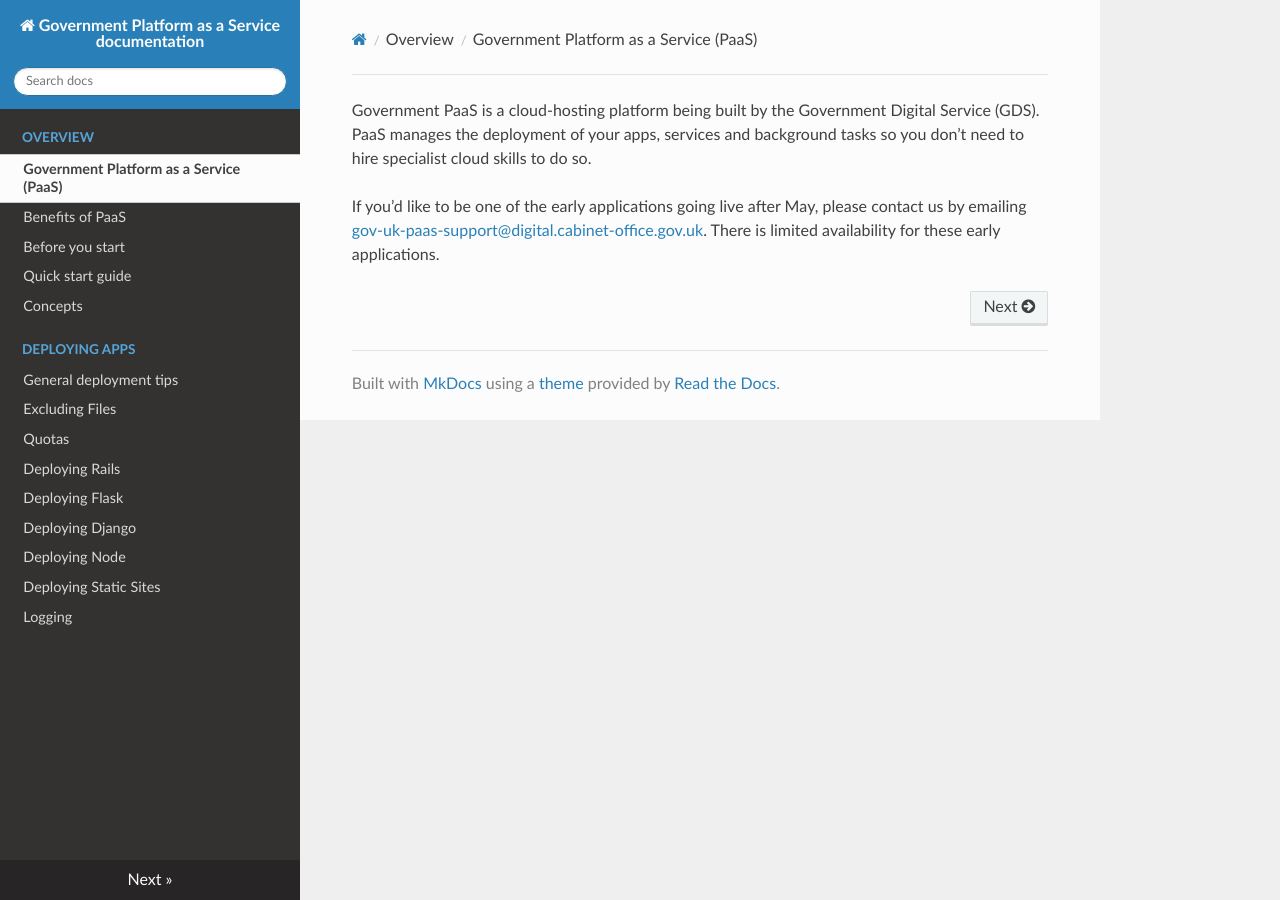
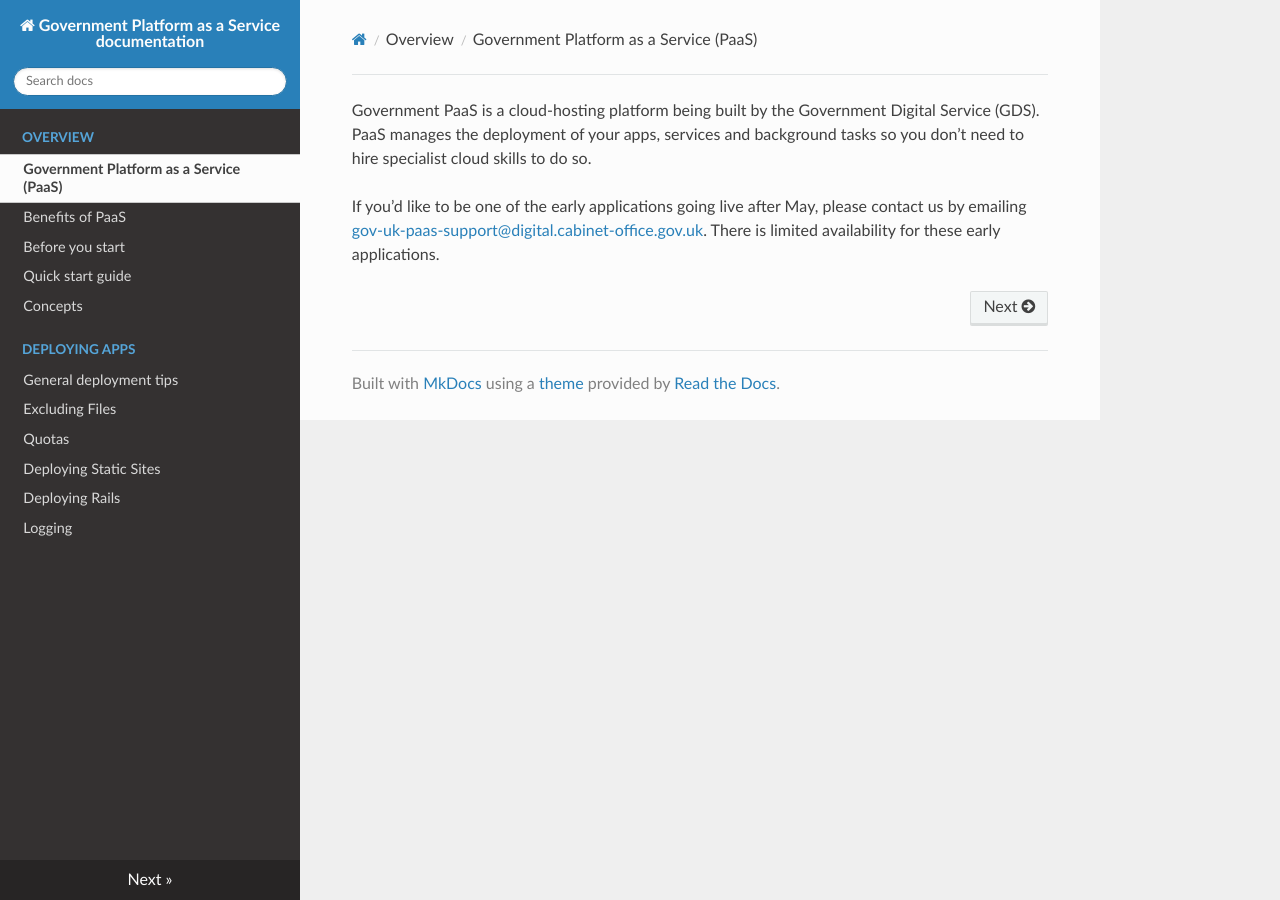
Before and after one commit to alphagov/paas-developer-docs, an MkDocs documentation site: the page built from docs/index.md, in a window 1280 px wide. Built offline with MkDocs 1.6.1, drawn with Linux system fonts in a browser that asks for light colours; nearby versions of some CDN libraries; old or Windows-style settings are respelled for this version of MkDocs.

Commit message:
Hide Flask/Django/Node docs
There are no tenants using these frameworks yet and these instructions
haven't been tested, so hide them until they can be reviewed

```diff
--- a/mkdocs.yml
+++ b/mkdocs.yml
@@ -11,9 +11,9 @@ pages:
     - 'General deployment tips': 'deploying_apps/index.md'
     - 'Excluding Files': 'deploying_apps/excluding_files.md'
     - 'Quotas': 'deploying_apps/quotas.md'
+    - 'Deploying Static Sites': 'deploying_apps/deploying_static_sites.md'
     - 'Deploying Rails': 'deploying_apps/deploying_rails.md'
-    - 'Deploying Flask': 'deploying_apps/deploying_flask.md'
-    - 'Deploying Django': 'deploying_apps/deploying_django.md'
-    - 'Deploying Node': 'deploying_apps/deploying_node_js.md'
-    - 'Deploying Static Sites': 'deploying_apps/deploying_static_sites.md'
+#    - 'Deploying Flask': 'deploying_apps/deploying_flask.md'
+#    - 'Deploying Django': 'deploying_apps/deploying_django.md'
+#    - 'Deploying Node': 'deploying_apps/deploying_node_js.md'
     - 'Logging': 'deploying_apps/logging.md'
```
